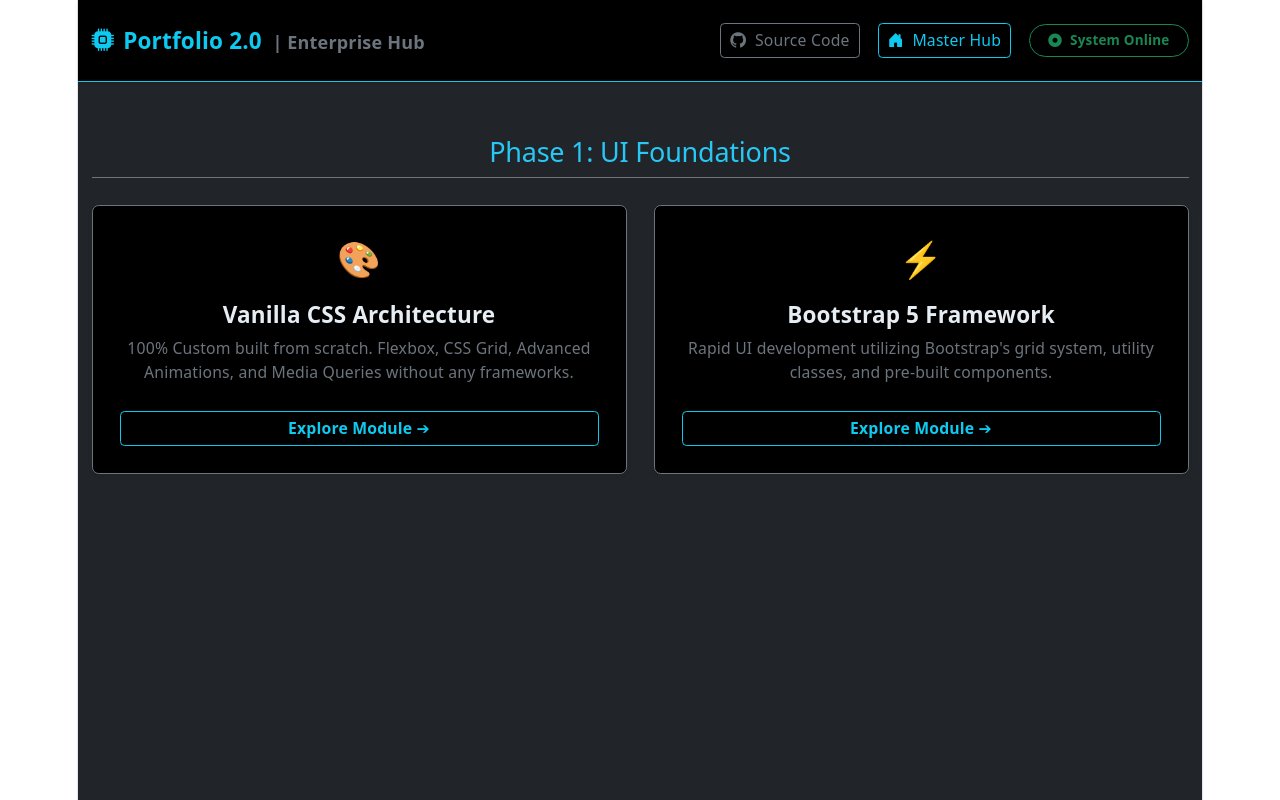
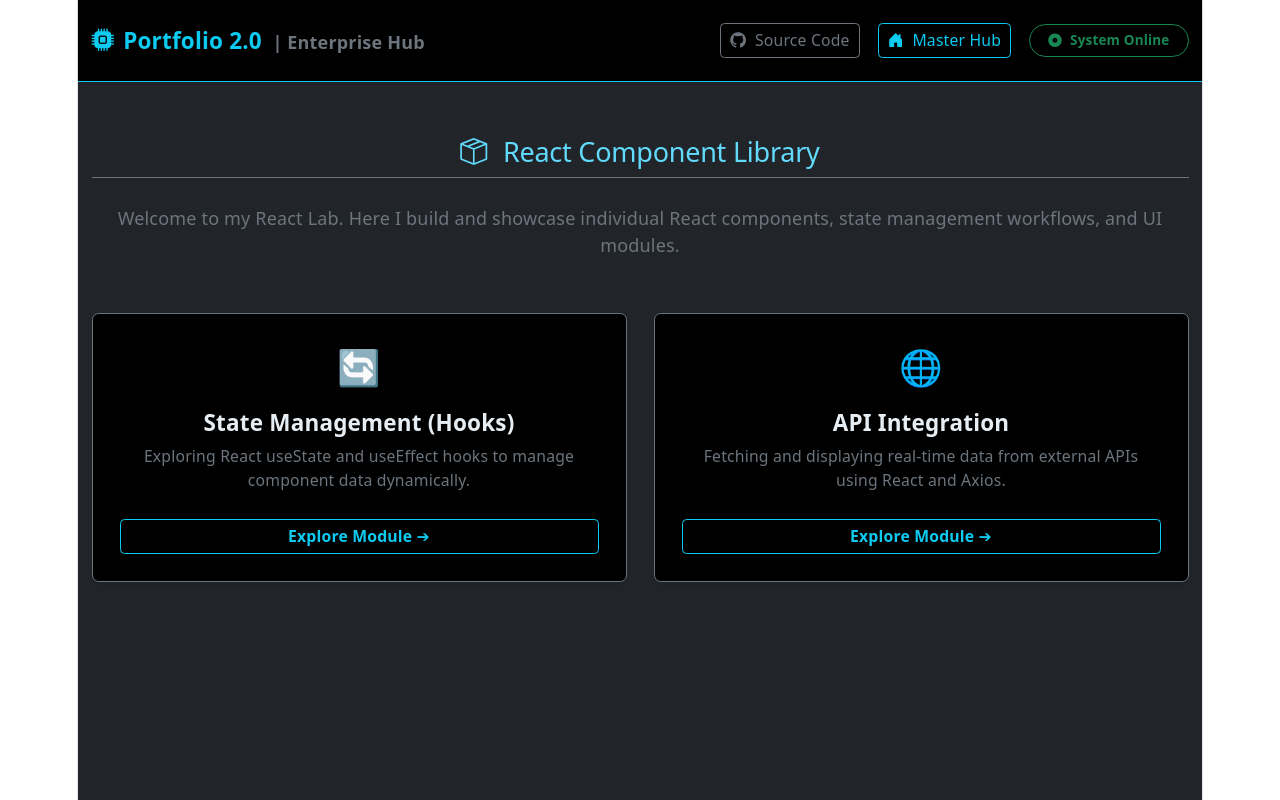
Before and after one commit to gunasekaran006-alt/portfolio-2.0, a React (Vite) app: page / in a window 1280 px wide. Built offline with nearby package versions, Linux system fonts and the light colour scheme.

Commit message:
Refactor: Cleaned up Phase 1 cards and setup React Labs

```diff
--- a/src/App.jsx
+++ b/src/App.jsx
@@ -9,33 +9,36 @@
 
       <div className="container mt-5">
 
-        {/* Phase 1 Heading */}
-        <h2 className="h4 border-bottom border-secondary pb-2 mb-4" style={{ color: '#27C8F5' }}>
-          Phase 1: UI Foundations
+        {/* React Dashboard Heading */}
+        <h2 className="h4 border-bottom border-secondary pb-2 mb-4" style={{ color: '#61DAFB' }}>
+          <i className="bi bi-box-seam me-2"></i> React Component Library
         </h2>
+        <p className="text-secondary mb-5">
+          Welcome to my React Lab. Here I build and showcase individual React components, state management workflows, and UI modules.
+        </p>
 
-        {/* Cards Row */}
+        {/* Cards Row for React Mini-Projects */}
         <div className="row g-4 mb-5">
 
           <div className="col-md-6">
-            {/* First Card - Vanilla CSS */}
+            {/* Future Project 1: (E.g., Counter or To-Do) */}
             <PathCard
-              title="Vanilla CSS Architecture"
-              icon="🎨"
-              iconColor="#F16529"
-              desc="100% Custom built from scratch. Flexbox, CSS Grid, Advanced Animations, and Media Queries without any frameworks."
-              link="https://gunasekaran006-alt.github.io/My-Portfolio/vanilla-portfolio.html"
+              title="State Management (Hooks)"
+              icon="🔄"
+              iconColor="#28a745"
+              desc="Exploring React useState and useEffect hooks to manage component data dynamically."
+              link="#"
             />
           </div>
 
           <div className="col-md-6">
-            {/* Second Card - Bootstrap 5 */}
+            {/* Future Project 2: (E.g., API Fetching) */}
             <PathCard
-              title="Bootstrap 5 Framework"
-              icon="⚡"
-              iconColor="#7952B3"
-              desc="Rapid UI development utilizing Bootstrap's grid system, utility classes, and pre-built components."
-              link="https://gunasekaran006-alt.github.io/My-Portfolio/bootstrap-portfolio.html"
+              title="API Integration"
+              icon="🌐"
+              iconColor="#ffc107"
+              desc="Fetching and displaying real-time data from external APIs using React and Axios."
+              link="#"
             />
           </div>
 
```
Also changed, not shown: 1 other file (tests, documents, lock files or other folders).
